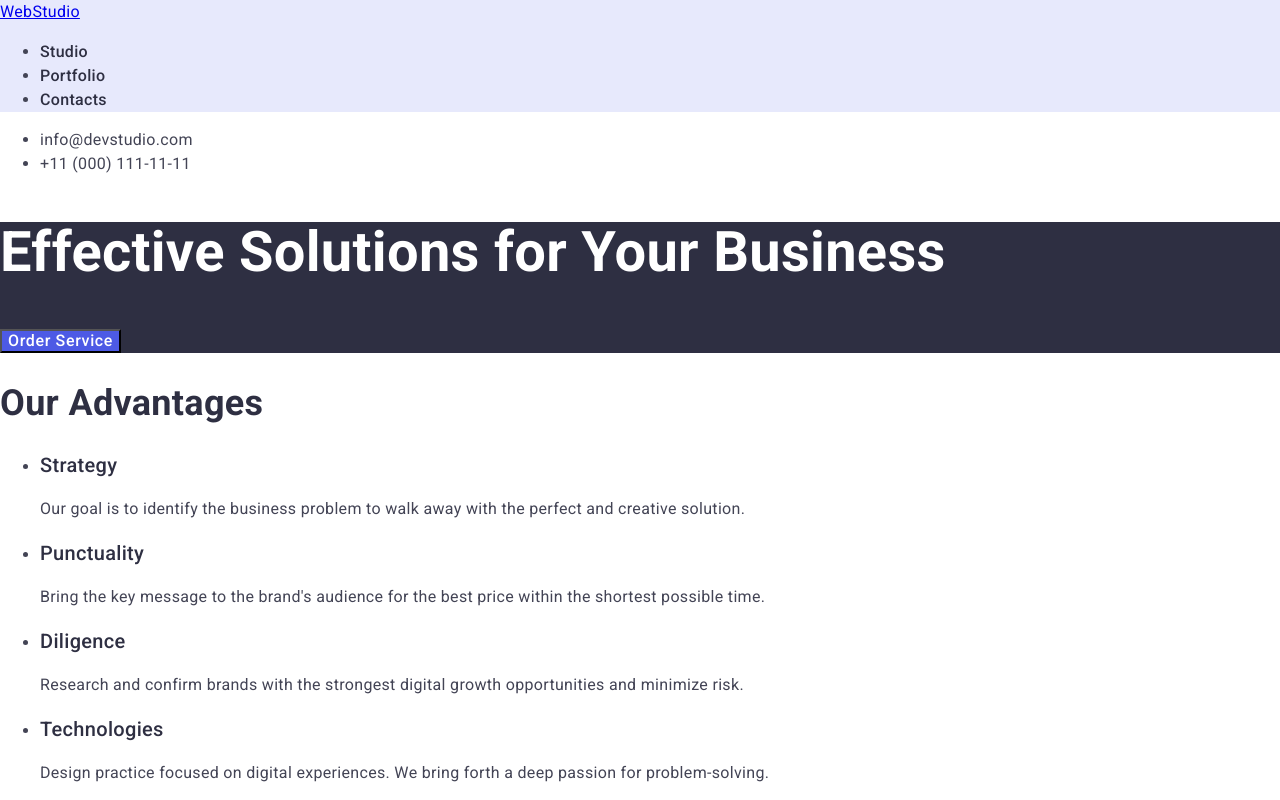
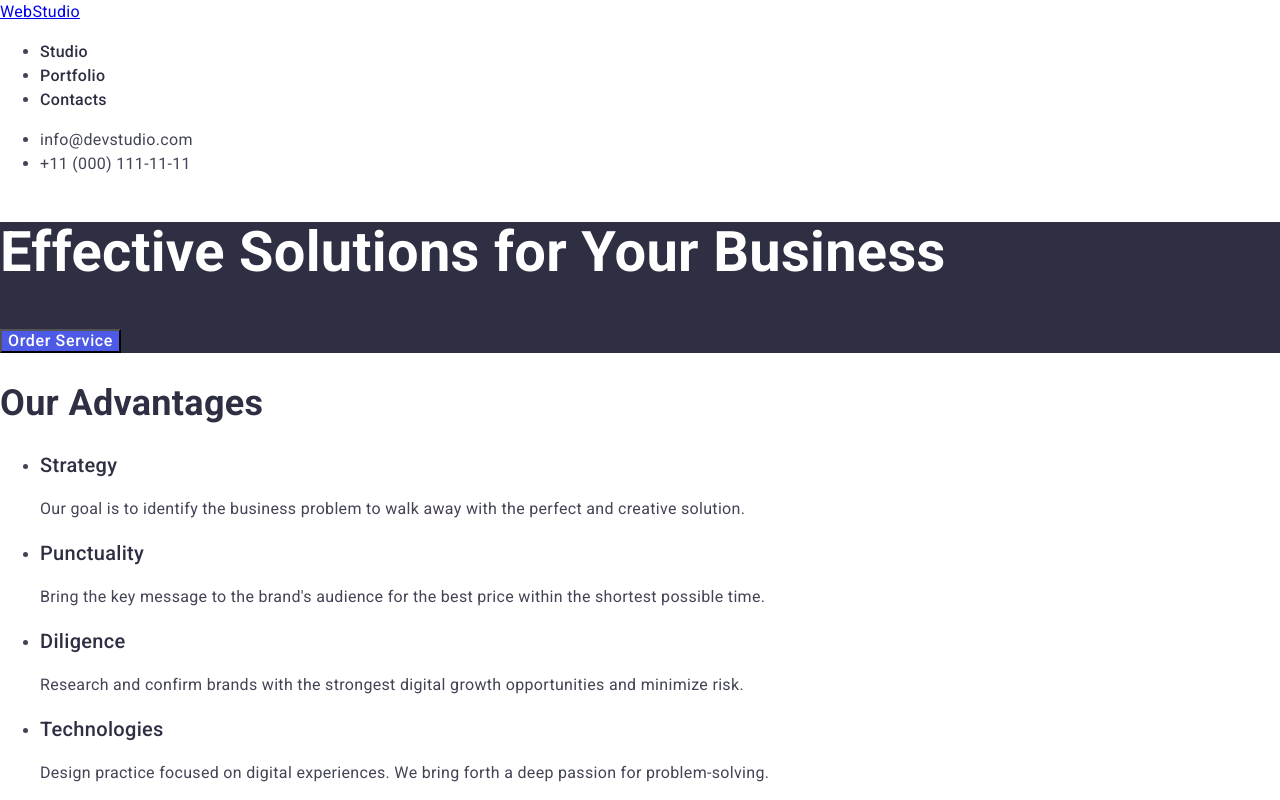
Before and after one commit to Dmitro-1992/goit-markup-hw-02-2025, a plain HTML site: page index.html in a window 1280 px wide. Shown: the top 800 px of the page. Drawn offline with nearby package versions, Linux system fonts and the light colour scheme.

Commit message:
color header

```diff
--- a/css/style.css
+++ b/css/style.css
@@ -18,9 +18,7 @@ body {
 }
 
                                                      /* header */
-.header-nav {
-    background-color: #E7E9FC;
-}
+
 .nav-link {
     color: #2E2F42;
     font-weight: 500;
```
